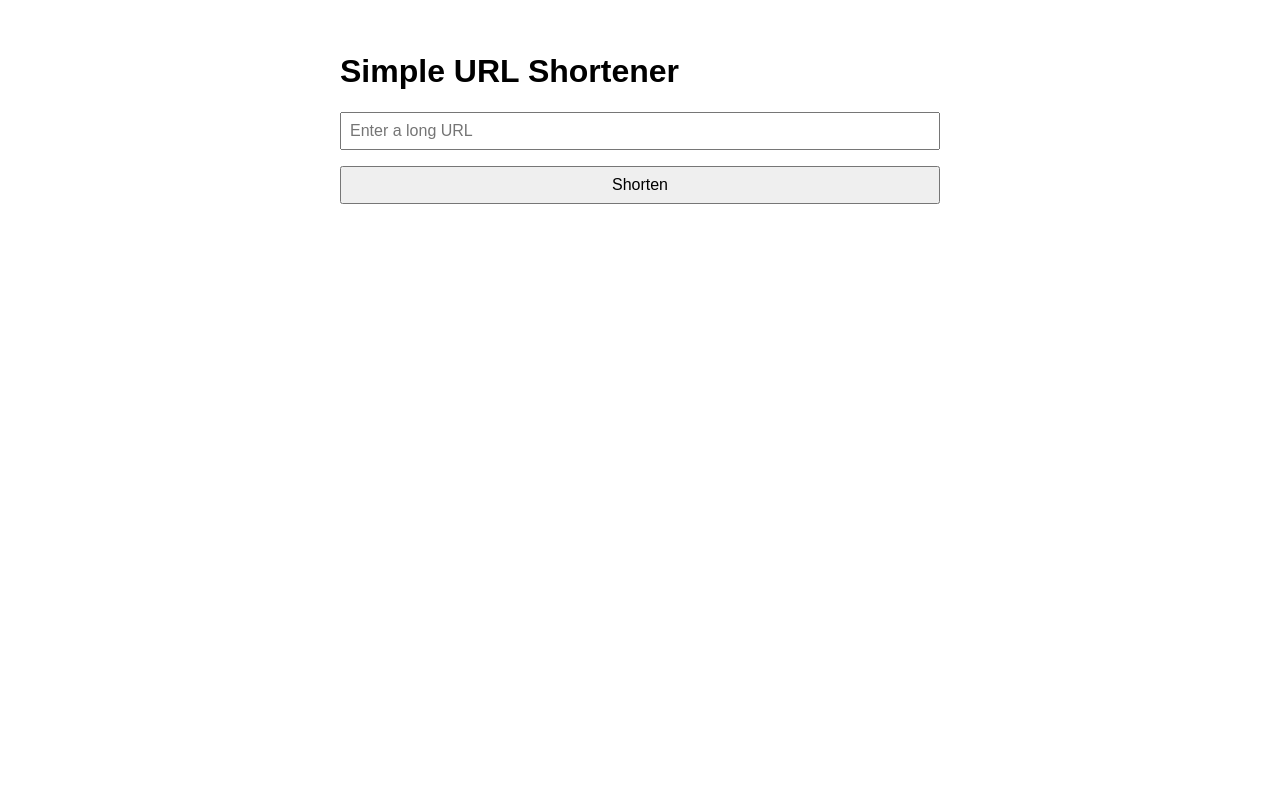
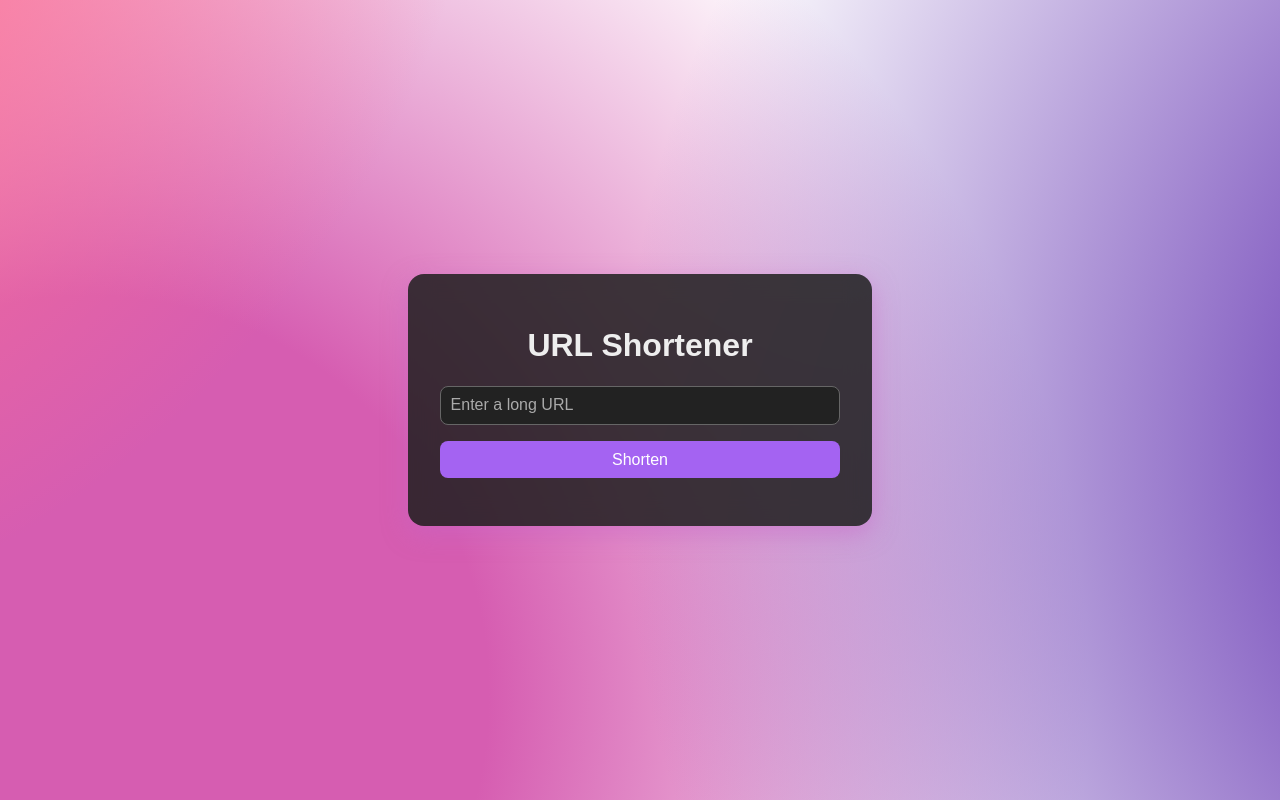
Before and after one commit to jakoballen/UrlShortener, a website: page index.html in a window 1280 px wide. Drawn offline with Linux system fonts and the light colour scheme.

Commit message:
ui overhaul

```diff
--- a/index.html
+++ b/index.html
@@ -5,47 +5,110 @@
   <meta name="viewport" content="width=device-width, initial-scale=1" />
   <title>Simple URL Shortener</title>
   <style>
+    /* Dark lava lamp background with subtle glowing radial gradients */
     body {
+      margin: 0;
+      height: 100vh;
+      background:
+        radial-gradient(circle at 20% 20%, #ff6f91 15%, transparent 40%),
+        radial-gradient(circle at 80% 40%, #845ec2 20%, transparent 50%),
+        radial-gradient(circle at 40% 80%, #d65db1 20%, transparent 50%);
+      background-size: 200% 200%;
+      animation: lavaLamp 15s ease-in-out infinite;
+      display: flex;
+      justify-content: center;
+      align-items: center;
       font-family: Arial, sans-serif;
+      color: #eee;
+    }
+
+    @keyframes lavaLamp {
+      0%, 100% {
+        background-position: 0% 0%, 100% 100%, 50% 50%;
+      }
+      50% {
+        background-position: 100% 100%, 0% 0%, 80% 80%;
+      }
+    }
+
+    /* Centered card with dark translucent background */
+    .card {
+      background: rgba(30, 30, 30, 0.85);
+      backdrop-filter: blur(12px);
+      border-radius: 16px;
       padding: 2rem;
-      max-width: 600px;
-      margin: auto;
+      box-shadow: 0 8px 24px rgba(200, 100, 200, 0.5);
+      max-width: 400px;
+      width: 100%;
+      text-align: center;
     }
+
     input, button {
-      padding: 0.5rem;
+      padding: 0.6rem;
       font-size: 1rem;
       width: 100%;
       margin-bottom: 1rem;
       box-sizing: border-box;
+      border: 1px solid #666;
+      border-radius: 8px;
+      background: #222;
+      color: #eee;
     }
+
+    input::placeholder {
+      color: #aaa;
+    }
+
+    button {
+      background-color: #a463f2;
+      color: white;
+      border: none;
+      cursor: pointer;
+      transition: background 0.3s ease;
+    }
+
+    button:hover {
+      background-color: #7d3ce0;
+    }
+
     #result {
       font-weight: bold;
       word-break: break-word;
       display: flex;
       align-items: center;
       gap: 0.5rem;
+      justify-content: center;
+      flex-wrap: wrap;
+      color: #ddd;
     }
+
     #short-url {
-      color: blue;
+      color: #a463f2;
       text-decoration: underline;
       cursor: pointer;
-      flex-grow: 1;
       overflow-wrap: anywhere;
     }
+
     #copy-btn {
       padding: 0.3rem 0.6rem;
       font-size: 0.9rem;
       cursor: pointer;
+      background-color: #444;
+      border: 1px solid #666;
+      border-radius: 4px;
+      color: #eee;
     }
   </style>
 </head>
 <body>
-  <h1>Simple URL Shortener</h1>
-  <form id="shorten-form">
-    <input id="longUrl" name="url" type="url" placeholder="Enter a long URL" required />
-    <button type="submit">Shorten</button>
-  </form>
-  <div id="result"></div>
+  <div class="card">
+    <h1>URL Shortener</h1>
+    <form id="shorten-form">
+      <input id="longUrl" name="url" type="url" placeholder="Enter a long URL" required />
+      <button type="submit">Shorten</button>
+    </form>
+    <div id="result"></div>
+  </div>
 
   <script src="script.js"></script>
 </body>
```
